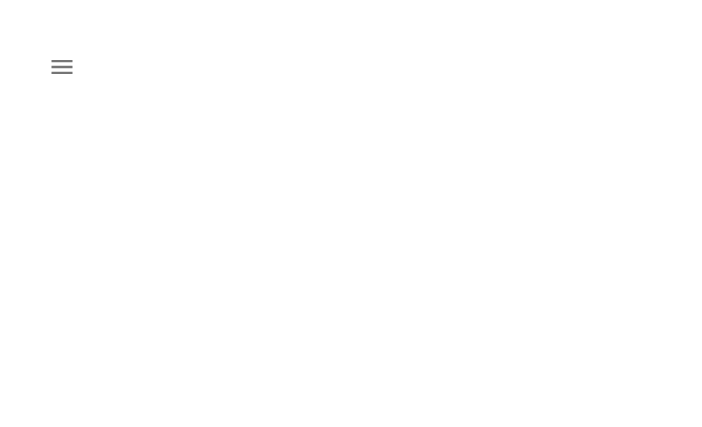
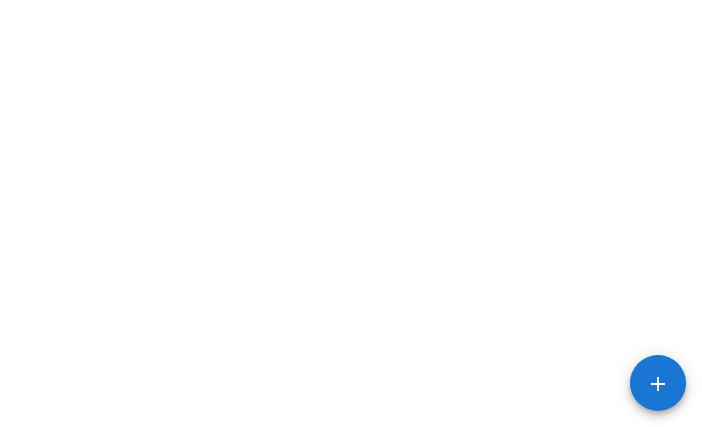
Before and after one commit to m4es7r0/material-ui-learn, a React (Vite) app: page / in a window 1280 px wide. Shown: the part 373-800 px from the top of the page, without its empty margins (578-1280 px from the left). Built offline with nearby package versions, Linux system fonts and the light colour scheme.

Commit message:
Speed Dial

```diff
--- a/src/App.tsx
+++ b/src/App.tsx
@@ -16,6 +16,7 @@ import {
   MuiLink,
   MuiBreadcrumbs,
   MuiDrawer,
+  MuiSpeedDial,
 } from "./components";
 
 import "./App.css";
@@ -39,7 +40,8 @@ function App() {
       {/* <MuiImageList /> */}
       {/* <MuiLink /> */}
       {/* <MuiBreadcrumbs /> */}
-      <MuiDrawer />
+      {/* <MuiDrawer /> */}
+      <MuiSpeedDial />
     </div>
   );
 }
--- /dev/null
+++ b/src/components/MuiSpeedDial.tsx
@@ -0,0 +1,27 @@
+import React from "react";
+import {
+  Stack,
+  SpeedDial,
+  SpeedDialAction,
+  SpeedDialIcon,
+} from "@mui/material";
+
+import ContentCopyIcon from "@mui/icons-material/ContentCopy";
+import PrintIcon from "@mui/icons-material/Print";
+import ShareIcon from "@mui/icons-material/Share";
+import ModeEditIcon from "@mui/icons-material/ModeEdit";
+
+export default function MuiSpeedDial() {
+  return (
+    // <Stack className="bg-[#ffffffde] text-[#242424] rounded p-6"></Stack>
+    <SpeedDial
+      ariaLabel="navigation speed dial"
+      sx={{ position: "absolute", bottom: 16, right: 16 }}
+      icon={<SpeedDialIcon openIcon={<ModeEditIcon />} />}
+    >
+      <SpeedDialAction icon={<ContentCopyIcon />} tooltipTitle="Copy" />
+      <SpeedDialAction icon={<PrintIcon />} tooltipTitle="Print" />
+      <SpeedDialAction icon={<ShareIcon />} tooltipTitle="Share" />
+    </SpeedDial>
+  );
+}
--- a/src/components/index.ts
+++ b/src/components/index.ts
@@ -15,6 +15,7 @@ import MuiNavbar from "./MuiNavbar";
 import MuiLink from "./MuiLink";
 import MuiBreadcrumbs from "./MuiBreadcrumbs";
 import MuiDrawer from "./MuiDrawer";
+import MuiSpeedDial from "./MuiSpeedDial";
 
 export {
   MuiButton,
@@ -34,4 +35,5 @@ export {
   MuiLink,
   MuiBreadcrumbs,
   MuiDrawer,
+  MuiSpeedDial,
 };
```
